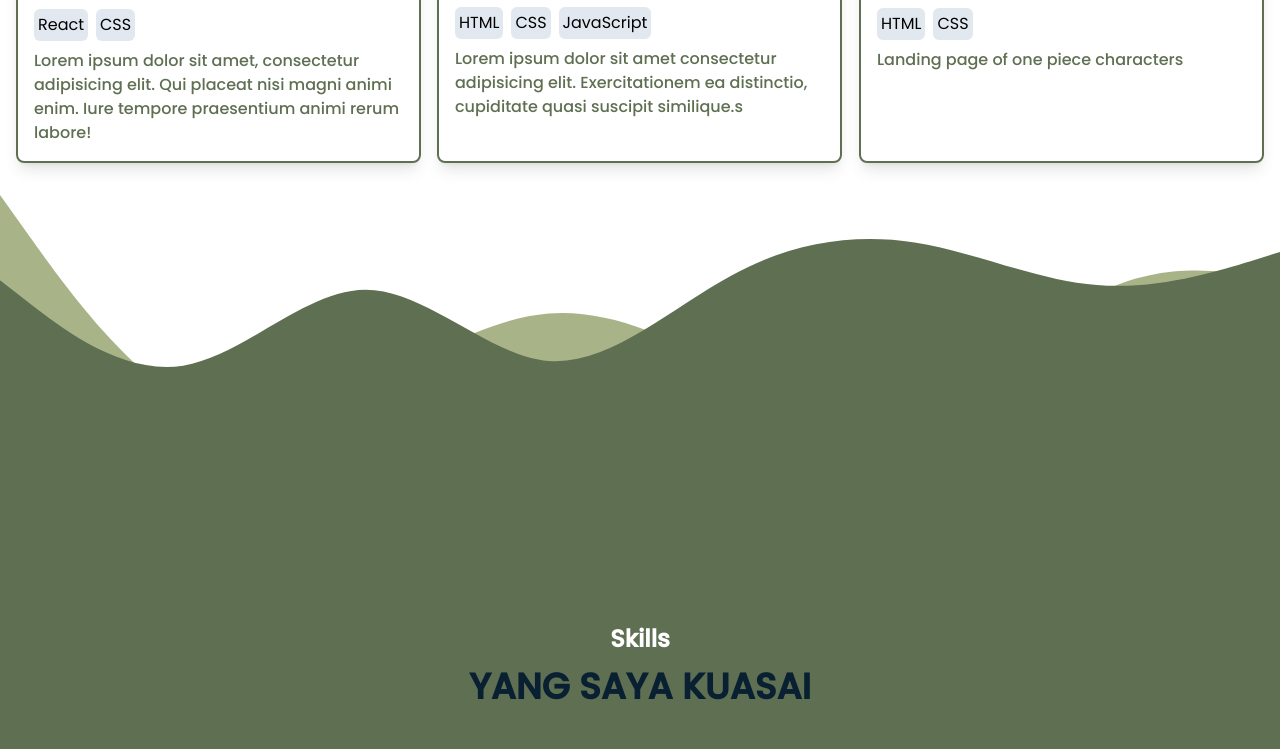
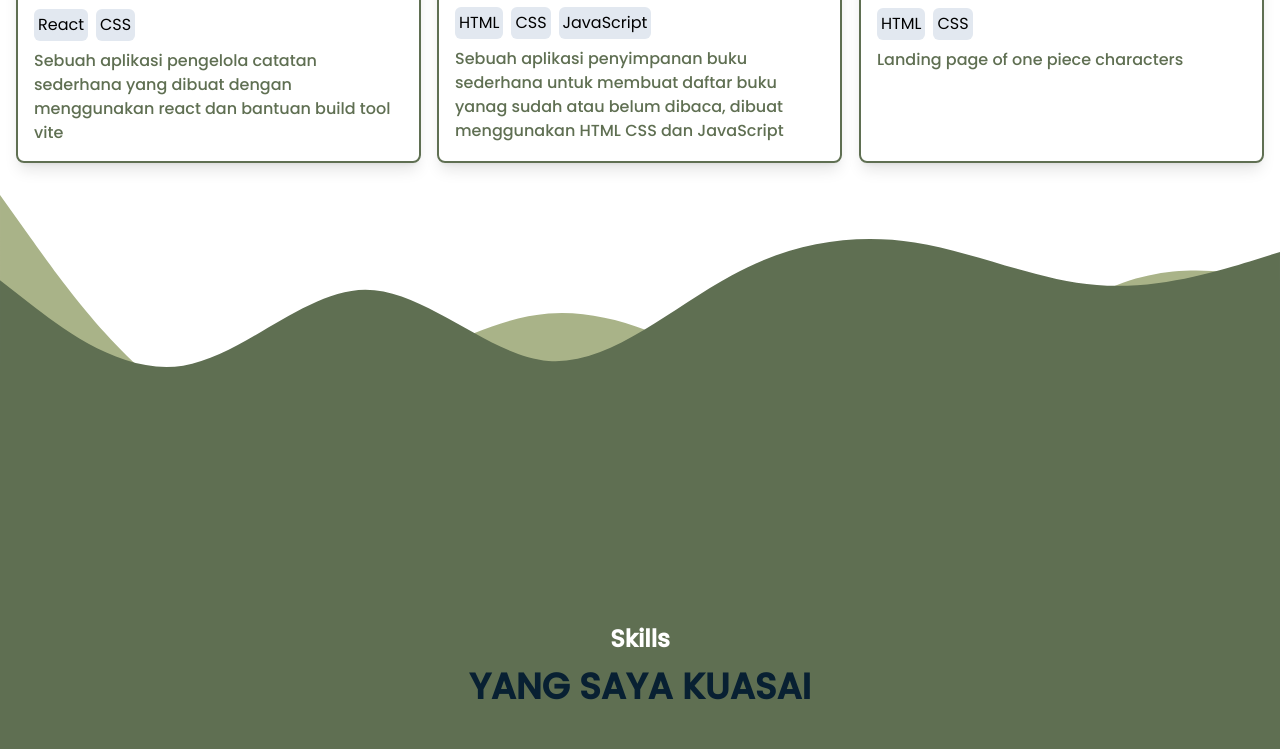
Before and after one commit to yogifaizb0/yogifaizb0.github.io, a website: page index.html in a window 1280 px wide. Shown: the part 2342-3091 px from the top of the page. Drawn offline with nearby package versions, Linux system fonts and the light colour scheme.

Commit message:
update portfolio

```diff
--- a/index.html
+++ b/index.html
@@ -195,7 +195,7 @@
               <h5 class="p-1 rounded-md bg-slate-200">React</h5>
               <h5 class="p-1 rounded-md bg-slate-200">CSS</h5>
             </div>
-            <p class="font-medium text-base text-primary mt-2">Lorem ipsum dolor sit amet, consectetur adipisicing elit. Qui placeat nisi magni animi enim. Iure tempore praesentium animi rerum labore!</p>
+            <p class="font-medium text-base text-primary mt-2">Sebuah aplikasi pengelola catatan sederhana yang dibuat dengan menggunakan react dan bantuan build tool vite</p>
           </div>
           <div class="mb-8 p-4 border-primary border-solid shadow-lg border-2 rounded-lg group" data-aos="flip-right">
             <div class="rounded-md shadow-md overflow-hidden group-hover:scale-105 transition-all duration-300 ease-in-out">
@@ -223,7 +223,7 @@
               <h5 class="p-1 rounded-md bg-slate-200">CSS</h5>
               <h5 class="p-1 rounded-md bg-slate-200">JavaScript</h5>
             </div>
-            <p class="font-medium text-base text-primary mt-2">Lorem ipsum dolor sit amet consectetur adipisicing elit. Exercitationem ea distinctio, cupiditate quasi suscipit similique.s</p>
+            <p class="font-medium text-base text-primary mt-2">Sebuah aplikasi penyimpanan buku sederhana untuk membuat daftar buku yanag sudah atau belum dibaca, dibuat menggunakan HTML CSS dan JavaScript</p>
           </div>
           <div class="mb-8 p-4 border-primary border-solid shadow-lg border-2 rounded-lg group" data-aos="flip-left">
             <div class="rounded-md shadow-md overflow-hidden group-hover:scale-105 transition-all duration-300 ease-in-out">
```
